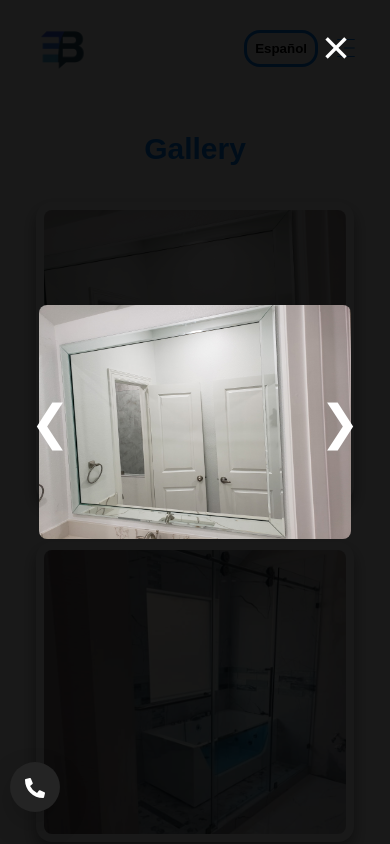
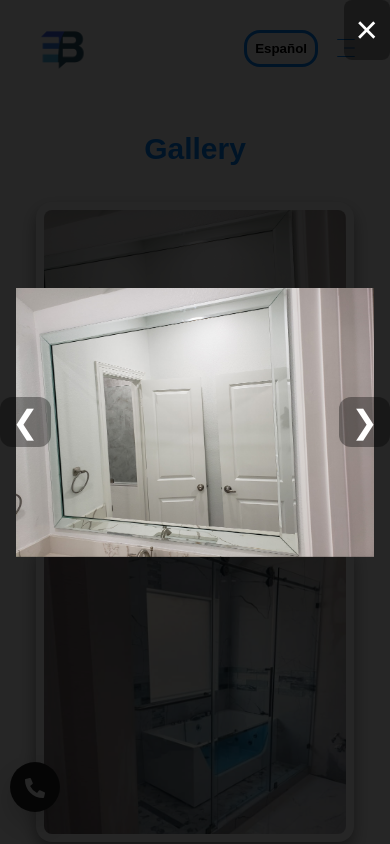
Before and after one commit to BryanDegante/Glass-Business, a React (Create React App) app: page /GalleryPage in a window 390 px wide. Both pictures are taken after a click on the picture 195 px from the left and 352 px from the top of the page. Shown: the top 844 px of the page. Built offline with nearby package versions, Linux system fonts and the light colour scheme; a web font is replaced by a local one.

Commit message:
mobile gallery fix

```diff
--- a/src/Pages/GalleryPage.jsx
+++ b/src/Pages/GalleryPage.jsx
@@ -11,6 +11,17 @@ const GalleryPage = ({ images, isEnglish }) => {
 		setCurrentIndex(index);
 		setIsOpen(true);
 	};
+
+	  useEffect(() => {
+			if (isOpen) {
+				document.body.style.overflow = 'hidden';
+			} else {
+				document.body.style.overflow = '';
+			}
+			return () => {
+				document.body.style.overflow = '';
+			};
+		}, [isOpen]);
 
 	useGSAP(() => {
 		gsap.fromTo('.image__container', {
@@ -75,7 +86,22 @@ const GalleryPage = ({ images, isEnglish }) => {
 							className="lightbox-overlay"
 							onClick={closeLightbox}
 						>
-							<span className="close-btn">&times;</span>
+							<button
+								type="button"
+								className="close-btn"
+								onClick={(e) => {
+									e.stopPropagation();
+									closeLightbox();
+								}}
+								onTouchStart={(e) => {
+									e.stopPropagation();
+									e.preventDefault();
+									closeLightbox();
+								}}
+								aria-label="Close"
+							>
+								&times;
+							</button>
 							<img
 								src={images[currentIndex].src}
 								alt={images[currentIndex].alt}
@@ -84,20 +110,34 @@ const GalleryPage = ({ images, isEnglish }) => {
 								onClick={(e) => e.stopPropagation()}
 							/>
 							<button
+								type="button"
 								className="prev-btn"
 								onClick={(e) => {
 									e.stopPropagation();
 									prevImage();
 								}}
+								onTouchStart={(e) => {
+									e.stopPropagation();
+									e.preventDefault();
+									prevImage();
+								}}
+								aria-label="Previous image"
 							>
 								&#10094;
 							</button>
 							<button
+								type="button"
 								className="next-btn"
 								onClick={(e) => {
 									e.stopPropagation();
 									nextImage();
 								}}
+								onTouchStart={(e) => {
+									e.stopPropagation();
+									e.preventDefault();
+									nextImage();
+								}}
+								aria-label="Next image"
 							>
 								&#10095;
 							</button>
--- a/src/index.css
+++ b/src/index.css
@@ -532,29 +532,31 @@ nav {
 /* Lightbox */
 .lightbox-overlay {
   position: fixed;
-  top: 0;
-  left: 0;
-  width: 100%;
-  height: 100%;
-  background-color: rgba(0, 0, 0, 0.9);
+    inset: 0;
     display: flex;
     justify-content: center;
     align-items: center;
-  z-index: 999;
-  cursor: pointer;
+    background: rgba(0, 0, 0, 0.85);
+    z-index: 9999;
+    padding: 1rem;
+    box-sizing: border-box;
+    overflow: auto;
+    -webkit-overflow-scrolling: touch;
+    -webkit-touch-callout: none;
 }
 
 .lightbox-image {
-  position: fixed;
-  top: 50%;
-  left: 50%;
+max-width: 100%;
+  max-height: calc(100vh - 2rem);
   width: auto;
-  max-width: 80vw;
-  max-height: 80vh;
-  border-radius: 8px;
-  transform: translate(-50%, -50%);
-  cursor: default;
-  object-fit: contain;
+  height: auto;
+  display: block;
+  margin: 0 auto;
+  transform-origin: center center;
+  will-change: transform;
+  pointer-events: auto;
+  -webkit-user-select: none;
+  user-select: none;
 }
 
 .close-btn {
@@ -564,26 +566,47 @@ nav {
   font-size: 3rem;
   color: white;
   cursor: pointer;
+  position: fixed;
+    top: env(safe-area-inset-top, 20px);
+    right: env(safe-area-inset-right, 40px);
+    z-index: 10002;
+    font-size: 2.4rem;
+    color: white;
+    cursor: pointer;
+    background: rgba(0, 0, 0, 0.35);
+    border: none;
+    padding: 8px 12px;
+    border-radius: 8px;
+    touch-action: manipulation;
+    -webkit-tap-highlight-color: transparent;
 }
 
 .prev-btn,
 .next-btn {
   position: fixed;
     top: 50%;
-  font-size: 3rem;
+    z-index: 10001;
+    font-size: 2rem;
     color: white;
-  background: none;
+    background: rgba(0, 0, 0, 0.35);
     border: none;
     cursor: pointer;
     transform: translateY(-50%);
+    min-width: 48px;
+    min-height: 48px;
+    padding: 6px 12px;
+    border-radius: 12px;
+    touch-action: manipulation;
+    -webkit-tap-highlight-color: transparent;
+    pointer-events: auto;
 }
 
 .prev-btn {
-  left: 30px;
+  left: env(safe-area-inset-left, 30px);
 }
 
 .next-btn {
-  right: 30px;
+  right: env(safe-area-inset-right, 30px);
 }
 
 /* FOOTER */
```
Lines whose indentation alone changed are shown as unchanged.
